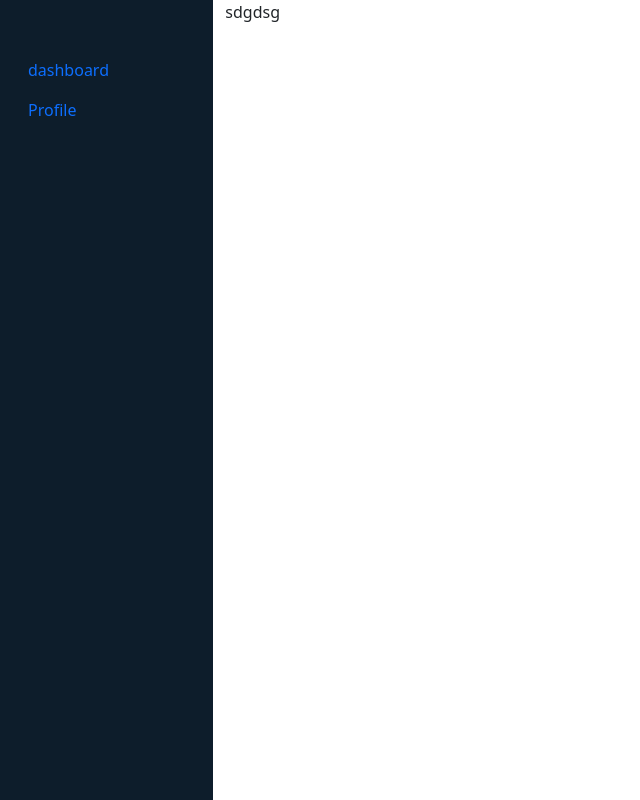
After one commit to amitsaini95/SchoolManagementSystem, a Django app: page /dashboard in a window 1280 px wide. The commit adds this page. Shown: the whole page, without its empty margins (0-640 px from the left). Run offline with Django 5.2, Linux system fonts and the light colour scheme; some libraries are stand-ins or nearby versions.

Commit message:
basic school Dashboard

```diff
--- a/SchoolPro/BaseApp/urls.py
+++ b/SchoolPro/BaseApp/urls.py
@@ -2,5 +2,6 @@ from django.urls import path
 from .import views
 urlpatterns=[
     path('',views.HomeView,name="Home"),
-    path('login',views.LoginView,name="Login")
+    path('login',views.LoginView,name="Login"),
+    path('dashboard',views.DashboardView,name="Dashboard")
 ]
--- a/SchoolPro/BaseApp/views.py
+++ b/SchoolPro/BaseApp/views.py
@@ -1,4 +1,4 @@
-from django.shortcuts import render
+from django.shortcuts import render,redirect
 from .forms import LoginForm
 from django.contrib.auth  import authenticate, login,logout
 # Create your views here.
@@ -15,7 +15,9 @@ def LoginView(request):
             if user is  not None:
                 login(request,user)
 
-                return HttpResponseRedirect('/')
+                return redirect('Dashboard')
     else:
             form=LoginForm()
     return  render(request,'login.html',{'form':form})
+def DashboardView(request):
+    return render(request,"dashboard.html")
--- /dev/null
+++ b/SchoolPro/static/css/dashboard.css
@@ -0,0 +1,21 @@
+*{
+    margin: 0px;
+    padding: 0px;
+    box-sizing: border-box;
+}
+.leftSideNav{
+
+    background-color: brown;
+    height: 100vh;
+
+}
+.leftSideMenu{
+
+    height: 100vh;
+    background-color: rgb(13, 29, 43);
+    color: #fff;
+
+}
+.leftSideMenu nav {
+    padding-top: 50px;
+}
--- /dev/null
+++ b/SchoolPro/templates/core.html
@@ -0,0 +1,39 @@
+{% load static %}
+<!DOCTYPE html>
+<html>
+    <head>
+        <meta charset="utf-8">
+        <meta http-equiv="X-UA-Compatible" content="IE=edge">
+        <title></title>
+        <meta name="description" content="">
+        <meta name="viewport" content="width=device-width, initial-scale=1">
+           <link rel="stylesheet" href="{% static 'bootstrap/bootstrap.min.css' %}">
+           <link rel="stylesheet" href="{% static 'css\dashboard.css' %}">
+
+    </head>
+    <body>
+        <div class="container-fluid">
+            <div class="row">
+                <div class="col-2 leftSideMenu">
+                    <nav class=" ">
+                        <ul class="nav flex-column">
+
+                            <li class="nav-item">
+                                <a class="nav-link" href="#">dashboard</a>
+                            </li>
+
+                            <li class="nav-item">
+                                <a class="nav-link" href="#">Profile</a>
+                            </li>
+
+                        </ul>
+                    </nav>
+                </div>
+                <div class="col-10">
+                    {% block content1 %}
+                    {% endblock %}
+                </div>
+            </div>
+        </div>
+    </body>
+</html>
--- /dev/null
+++ b/SchoolPro/templates/dashboard.html
@@ -0,0 +1,4 @@
+{% extends 'core.html' %}
+{% block content1 %}
+sdgdsg
+{% endblock %}
--- a/SchoolPro/templates/header.html
+++ b/SchoolPro/templates/header.html
@@ -6,6 +6,7 @@
     <meta charset="UTF-8">
     <meta name="viewport" content="width=device-width, initial-scale=1.0">
     <title>{% block title %}School Management System{% endblock %}</title>
+
 </head>
 
 <body>
@@ -42,7 +43,9 @@
                 </div>
                 <div class="col-2 text-end ">
                     <div class="authButton ">
+                        <a href="{% url 'Login' %}">
                         <button class="loginbtn">Login</button>
+                        </a>
                         <button class="signUp">Sign Up</button>
                     </div>
                 </div>
```
Also changed, not shown: SchoolPro/templates/base.html (+1 -21 lines), SchoolPro/db.sqlite3.
